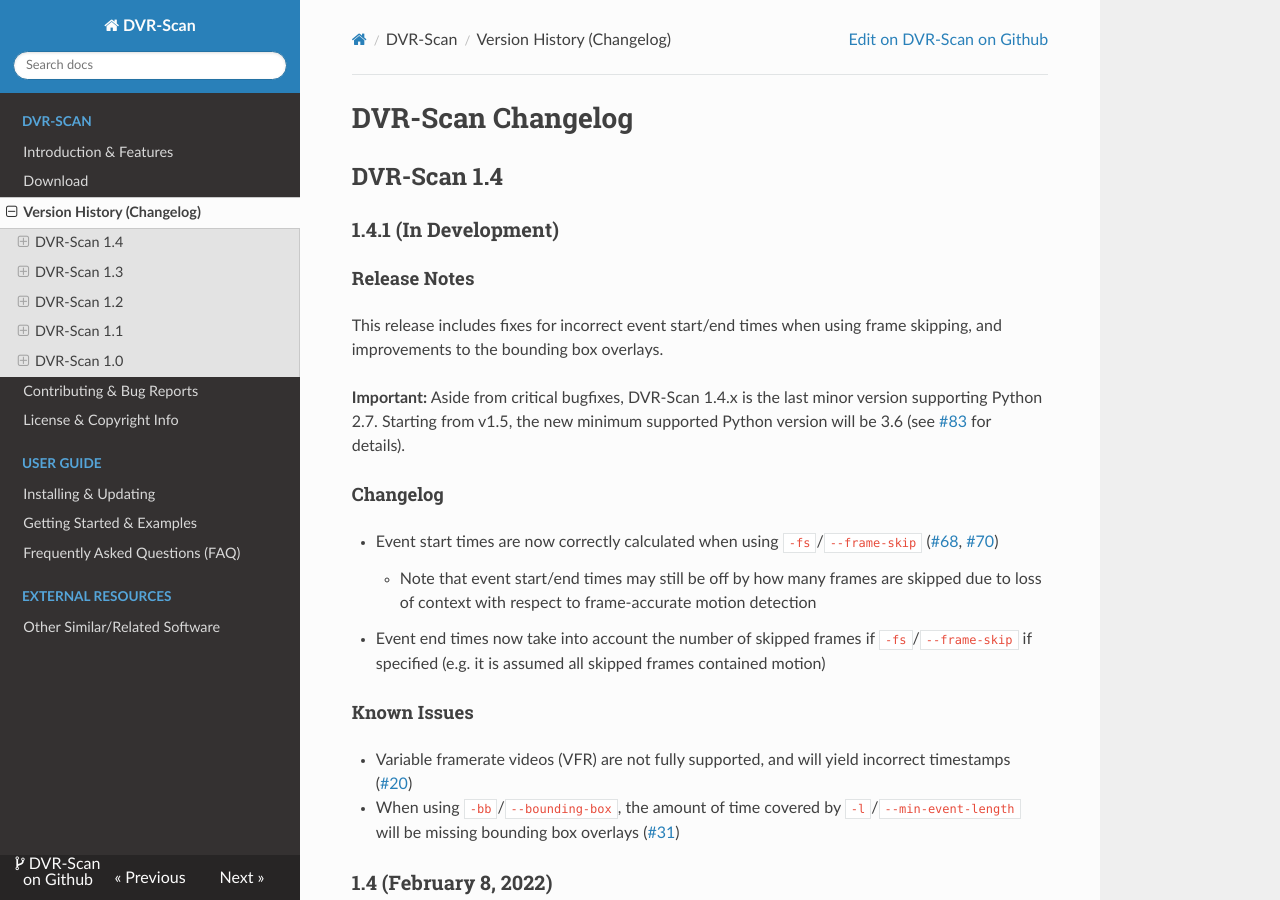
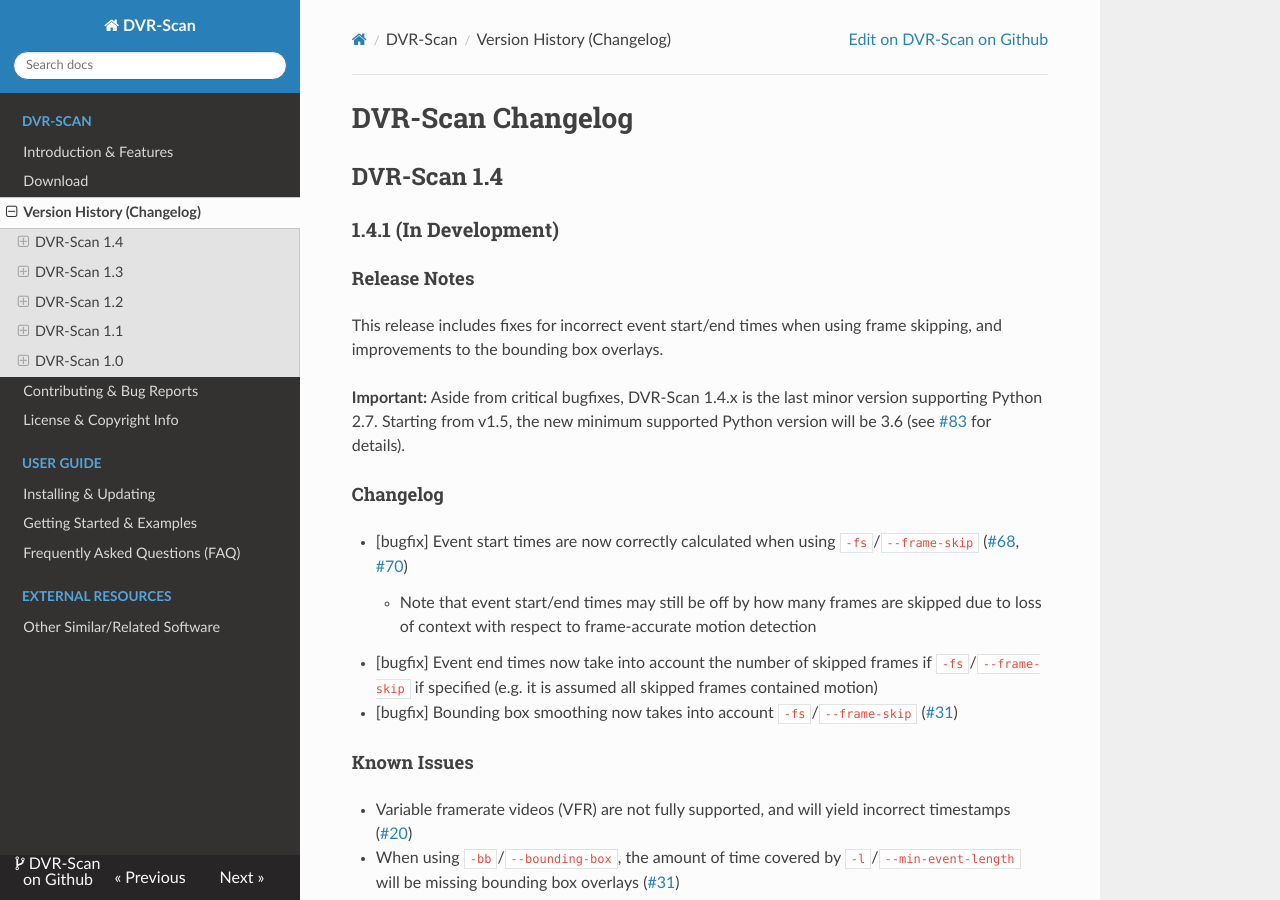
Before and after one commit to Breakthrough/DVR-Scan, an MkDocs documentation site: the page built from docs/changelog.md, in a window 1280 px wide and 900 px high. Built offline with MkDocs 1.6.1, drawn with Linux system fonts in a browser that asks for light colours; nearby versions of some CDN libraries; old or Windows-style settings are respelled for this version of MkDocs.

Commit message:
Fix bounding box smoothing with frame skip set. (#31)

```diff
--- a/docs/changelog.md
+++ b/docs/changelog.md
@@ -14,9 +14,10 @@
 
 #### Changelog
 
- * Event start times are now correctly calculated when using `-fs`/`--frame-skip` ([#68](https://github.com/Breakthrough/DVR-Scan/issues/68), [#70](https://github.com/Breakthrough/DVR-Scan/issues/70))
+ * [bugfix] Event start times are now correctly calculated when using `-fs`/`--frame-skip` ([#68](https://github.com/Breakthrough/DVR-Scan/issues/68), [#70](https://github.com/Breakthrough/DVR-Scan/issues/70))
     * Note that event start/end times may still be off by how many frames are skipped due to loss of context with respect to frame-accurate motion detection
- * Event end times now take into account the number of skipped frames if `-fs`/`--frame-skip` if specified (e.g. it is assumed all skipped frames contained motion)
+ * [bugfix] Event end times now take into account the number of skipped frames if `-fs`/`--frame-skip` if specified (e.g. it is assumed all skipped frames contained motion)
+ * [bugfix] Bounding box smoothing now takes into account `-fs`/`--frame-skip` ([#31](https://github.com/Breakthrough/DVR-Scan/issues/31))
 
 #### Known Issues
 
```
Also changed, not shown: 1 other file.
